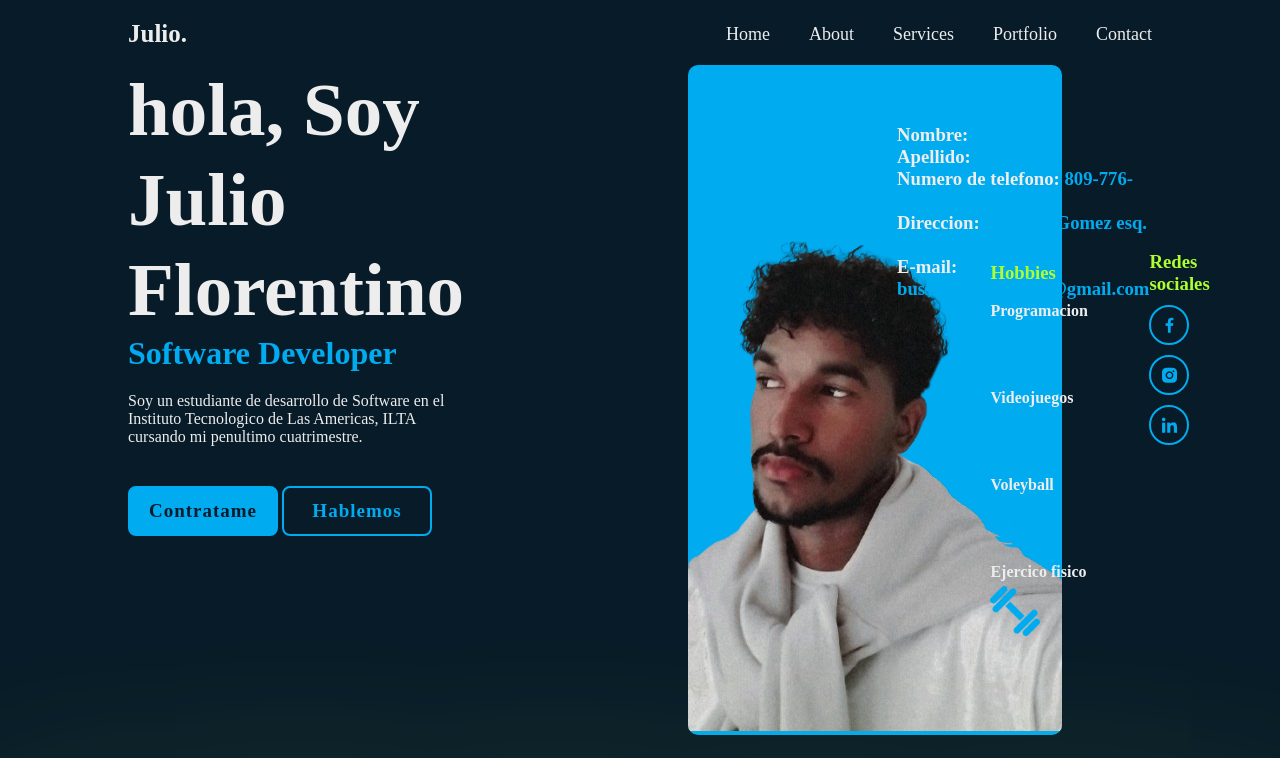
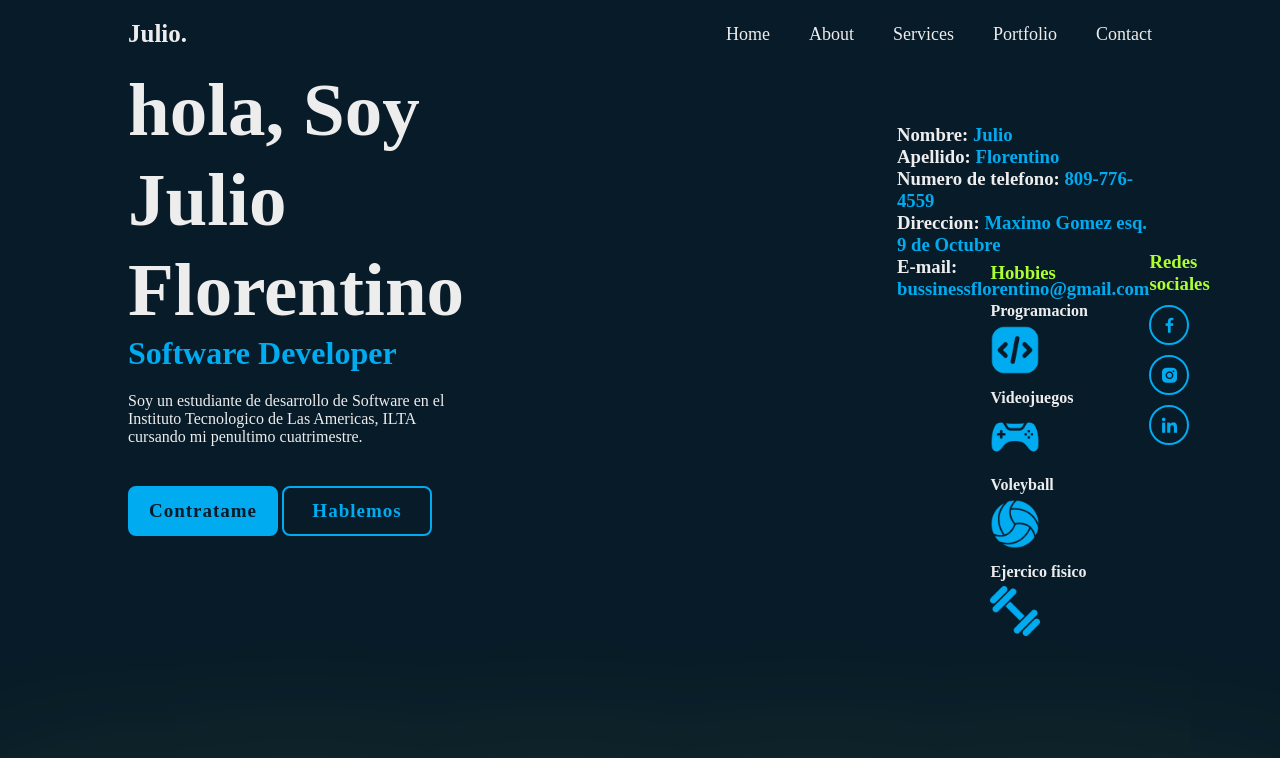
Before and after one commit to JulioFlorentino/Electiva_2_Edu_Repo, a plain HTML site: page index.html in a window 1280 px wide. Shown: the top 758 px of the page. Drawn offline with nearby package versions, Linux system fonts and the light colour scheme.

Commit message:
Update index.html

```diff
--- a/index.html
+++ b/index.html
@@ -30,10 +30,6 @@
                 <a href="#">Contratame</a>
                 <a href="#">Hablemos</a>
             </div>
-        </div>
-
-        <div class="photo">
-            <img src="Me.png" alt="">
         </div>
 
         <div class="info-container">
```
